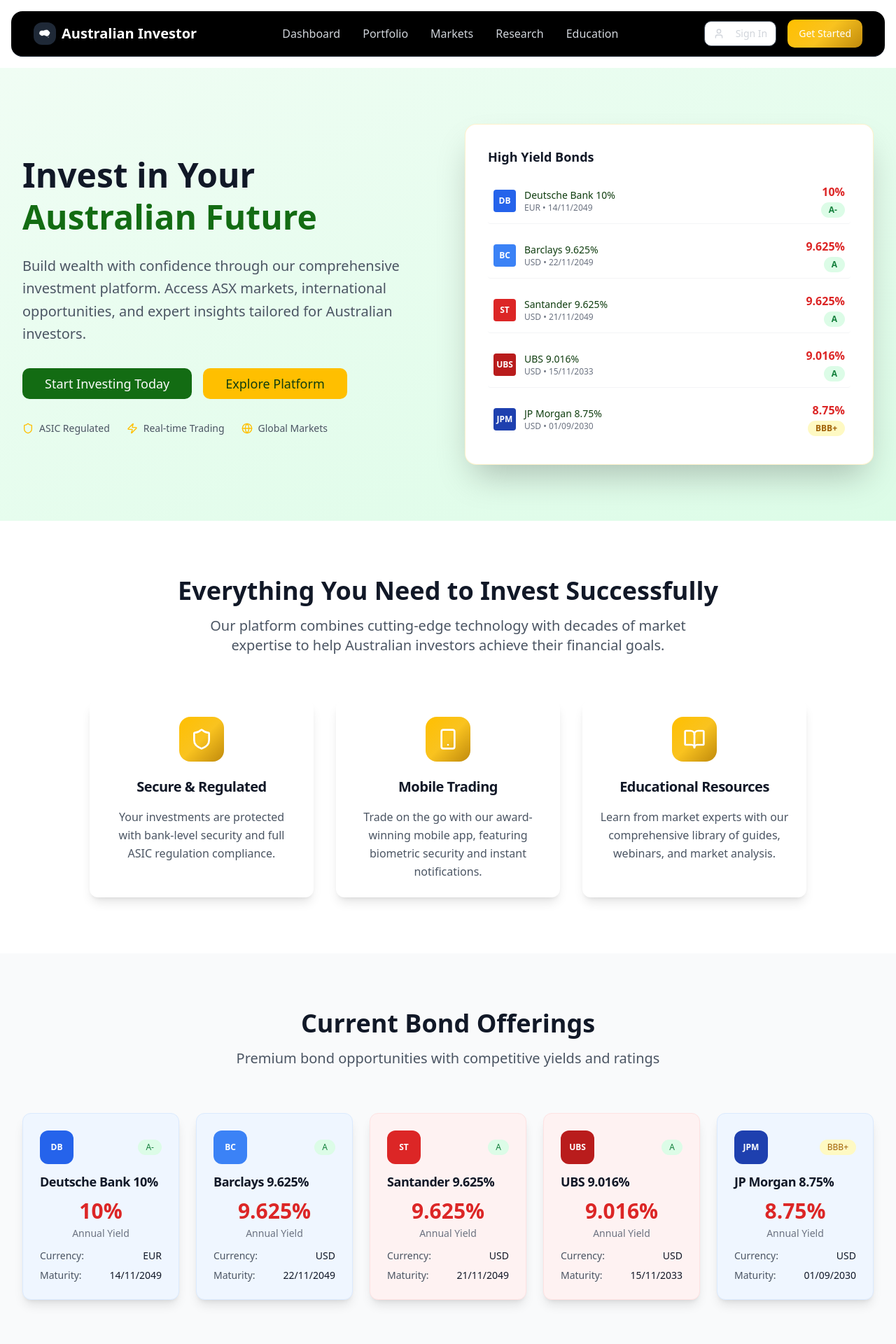
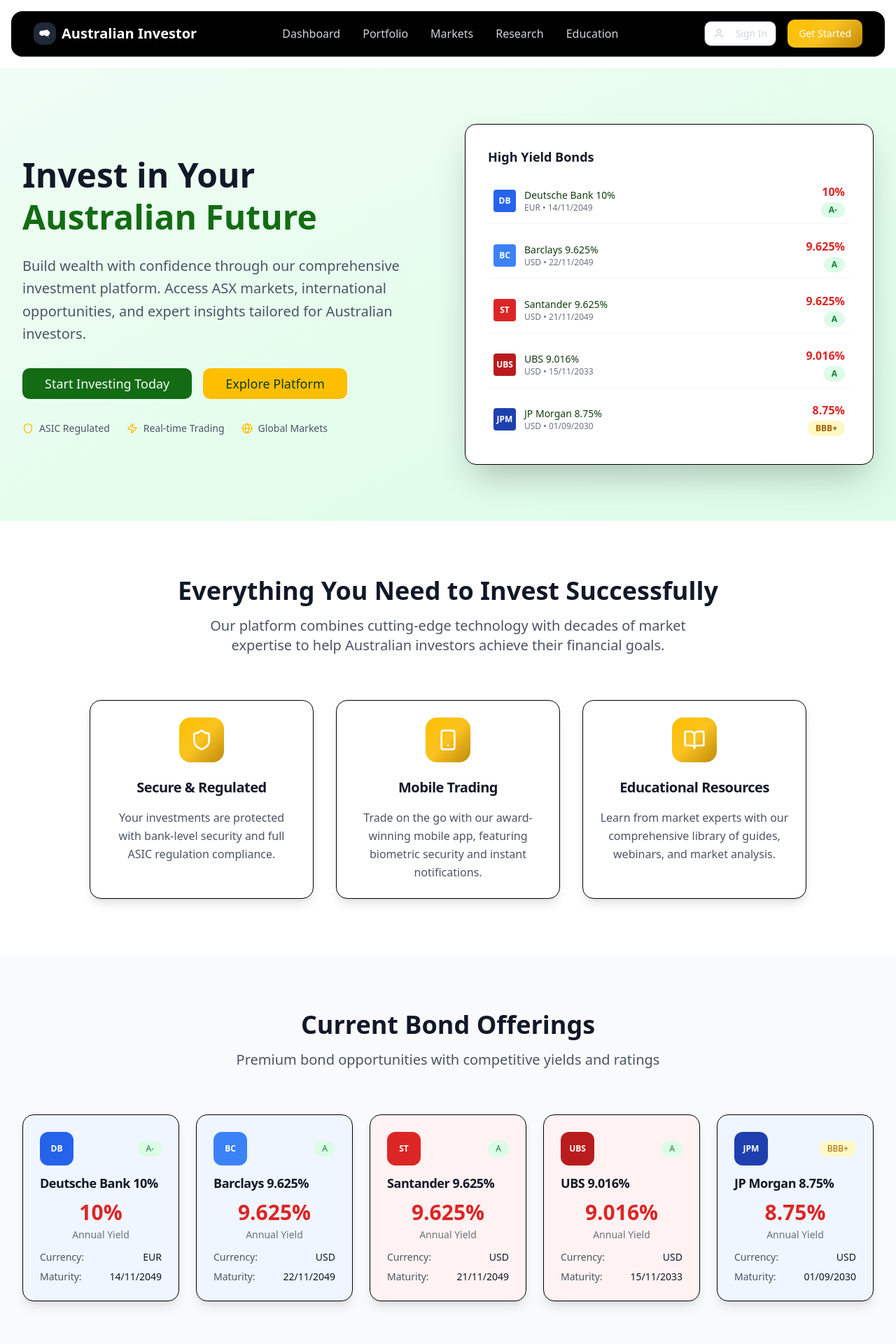
Before and after one commit to webdzignz/aussie-investor-vibe-shift, a React (Vite) app: page / in a window 1280 px wide. Shown: the top 1920 px of the page at 70% size. Built offline with nearby package versions, Linux system fonts and the light colour scheme.

Commit message:
Add rounded corners and outlines
Rounded the boxes in the Hero, Everything You Need, and Bond Offering sections, and added a thin black outline.

```diff
--- a/src/components/Features.tsx
+++ b/src/components/Features.tsx
@@ -74,7 +74,7 @@ const Features = () => {
             return (
               <Card
                 key={`${currentGroupIndex}-${index}`}
-                className="border-0 shadow-lg hover:shadow-xl transition-all duration-1000 border-gold/20 animate-fade-in"
+                className="border border-black shadow-lg hover:shadow-xl transition-all duration-1000 rounded-2xl animate-fade-in"
               >
                 <CardHeader className="text-center pb-4">
                   <div className="w-16 h-16 gold-gradient rounded-2xl flex items-center justify-center mx-auto mb-4">
--- a/src/components/Hero.tsx
+++ b/src/components/Hero.tsx
@@ -123,7 +123,7 @@ const Hero = () => {
 
           <div className="space-y-6">
             {/* High Yield Bonds Card */}
-            <div className="bg-white rounded-2xl shadow-2xl p-8 border border-gold/20">
+            <div className="bg-white rounded-2xl shadow-2xl p-8 border border-black">
               <h3 className="text-lg font-semibold text-gray-900 mb-4">High Yield Bonds</h3>
               <div className="space-y-3">
                 {bondsData.map((bond, index) => (
--- a/src/components/MarketData.tsx
+++ b/src/components/MarketData.tsx
@@ -88,7 +88,7 @@ const MarketData = () => {
             <Card
               key={index}
               id={`bond-${bond.id}`}
-              className={`shadow-lg ${bond.cardColor} hover:shadow-xl transition-all duration-300`}
+              className={`shadow-lg ${bond.cardColor} hover:shadow-xl transition-all duration-300 border border-black rounded-2xl`}
             >
               <CardHeader className="pb-3">
                 <div className="flex items-center justify-between mb-2">
```
